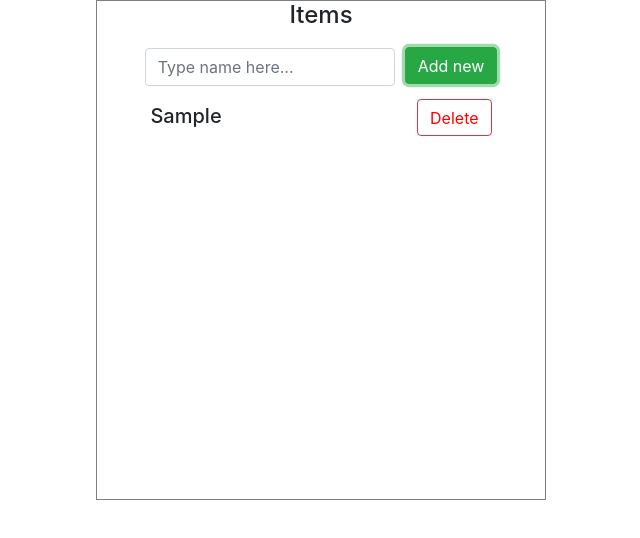
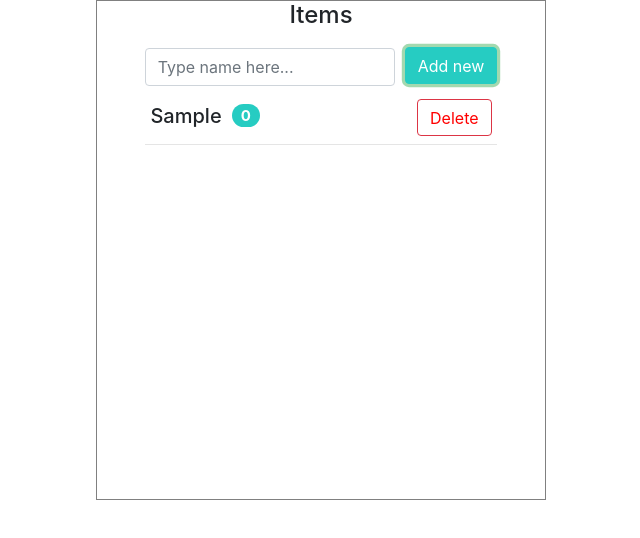
Before and after one commit to OlegBalabukh/diary-app, a React (Create React App) app: page / in a window 1280 px wide. Both pictures are taken after typing "Sample" into the empty fields and a click on the button "Add new". Shown: the top 538 px of the page, without its empty margins (319-959 px from the left). Built offline with nearby package versions, Linux system fonts and the light colour scheme.

Commit message:
finished List, added Task component

```diff
--- a/src/components/App/App.css
+++ b/src/components/App/App.css
@@ -4,17 +4,7 @@
   text-align: center;
 }
 
-/* .app-header {
-  display: flex;
-  flex-direction: column;
-  align-items: center;
-  justify-content: center;
-  font-size: calc(10px + 2vmin);
-} */
-
 .container {
-  display: flex;
-  flex-direction: column;
   width: 450px;
   height: 500px;
   overflow: auto;
--- a/src/components/App/App.js
+++ b/src/components/App/App.js
@@ -1,14 +1,14 @@
 import React from 'react';
 
 import './App.css';
-import TodoApp from '../List/List';
+import List from '../List/List';
 
 function App() {
   return (
     <div className="app">
       <header className="app-header">
       </header>
-      <TodoApp />
+      <List />
     </div>
   );
 }
--- /dev/null
+++ b/src/components/ColoredLine/ColoredLine.js
@@ -0,0 +1,15 @@
+import React from 'react';
+
+const ColoredLine = ({ color, width }) => (
+  <hr
+    style={{
+        backgroundColor: color,
+        height: 0.5,
+        width: width,
+        marginTop: 0,
+        marginBottom: 0
+    }}
+  />
+);
+
+export default ColoredLine;
--- /dev/null
+++ b/src/components/ColoredSquare/ColoredSquare.js
@@ -0,0 +1,15 @@
+import React from 'react';
+
+const ColoredSquare = ({ width, height, color }) => (
+  <div
+    style={{
+      position: "absolute",
+      backgroundColor: color,
+      height: height,
+      width: width,
+      margin: "0 0 0 -18px"
+    }}
+  />
+);
+
+export default ColoredSquare;
--- a/src/components/List/List.css
+++ b/src/components/List/List.css
@@ -3,40 +3,3 @@
   display: inline-flex;
   margin-top: 10px;
 }
-
-.btn {
-  margin-left: 10px;
-  height: 37px;
-  margin-bottom: 5px;
-}
-
-.btn-danger {
-  color: red;
-  background-color: white;
-  border-radius: 4px;
-  position: absolute;
-  right: 5px;
-}
-
-.btn-danger:hover {
-  color: white;
-  background-color: red;
-  -webkit-transition-duration: 0.3s; /* Safari */
-  transition-duration: 0.3s;
-}
-
-.item {
-  display: inline-flex;
-  height: 55px;
-  width: 84%;
-  position: relative;
-  padding-top: 10px;
-  padding-bottom: 10px;
-}
-
-h5 {
-  margin: 0;
-  padding: 5px;
-  text-align: left;
-  vertical-align: middle;
-}
--- a/src/components/List/List.js
+++ b/src/components/List/List.js
@@ -1,29 +1,39 @@
 import React, { useState } from 'react';
 
+import Task from '../Task/Task';
 import './List.css';
 
-const Items = () => {
+const List = () => {
   const [items, setItems] = useState([]);
   const [text, setText] = useState("");
 
-  const handleChange = (e) => {
-    setText(e.target.value);
+  const handleChange = ({ target: { value } }) => {
+    setText(value);
   }
 
   const handleSubmit = (e) => {
     e.preventDefault();
-    if (!text.length) {
-      return;
-    }
+    if (!text.length) return;
+
     const newItem = {
+      id: Date.now(),
       text: text,
-      id: Date.now()
+      isFocused: false
     };
     setItems([...items, newItem]);
     setText("");
   }
 
-  const deleteItem = (id) => {
+  const setActiveItem = (id) => {
+    setItems(items.map(item => {
+      item.id === id ?
+      item.isFocused = true :
+      item.isFocused = false;
+      return item;
+    }));
+  }
+
+  const removeItem = (id) => {
     setItems(items.filter(item => item.id !== id));
   }
 
@@ -43,18 +53,16 @@ const Items = () => {
           </button>
         </form>
         {items.map(item => (
-            <div key={item.id} className="item">
-              <h5>{item.text}</h5>
-              <button className="btn btn-danger"
-              onClick={() => {deleteItem(item.id)}}
-              >
-              Delete
-              </button>
-            </div>
-          ))}
+          <Task
+            key={item.id}
+            task={item}
+            removeTask={removeItem}
+            setActiveTask={setActiveItem}
+          />
+        ))}
       </div>
     </div>
   );
 }
 
-export default Items;
+export default List;
--- /dev/null
+++ b/src/components/Task/Task.css
@@ -0,0 +1,54 @@
+.btn {
+  margin-left: 10px;
+  height: 37px;
+  margin-bottom: 5px;
+}
+
+.btn-success, .btn-success:hover, .btn-success:focus, .btn-success:active, .btn-success.active {
+  color: white;
+  background-color: #26CCC2;
+  border-color: #26CCC2;
+  -webkit-transition-duration: 0.3s; /* Safari */
+  transition-duration: 0.3s;
+}
+
+.btn-danger {
+  color: red;
+  background-color: white;
+  border-radius: 4px;
+  position: absolute;
+  right: 5px;
+}
+
+.btn-danger:hover {
+  color: white;
+  background-color: red;
+  -webkit-transition-duration: 0.3s; /* Safari */
+  transition-duration: 0.3s;
+}
+
+.item {
+  display: inline-flex;
+  height: 55px;
+  width: 84%;
+  position: relative;
+  padding-top: 10px;
+  padding-bottom: 10px;
+  cursor: pointer;
+}
+
+h5 {
+  display: inline-flex;
+  width: 78%;
+  margin: 0;
+  padding: 5px;
+  text-align: left;
+  vertical-align: middle;
+}
+
+#comments {
+ margin-left: 10px;
+ background-color: #26CCC2;
+ color: white;
+ height: 23px;
+}
--- /dev/null
+++ b/src/components/Task/Task.js
@@ -0,0 +1,28 @@
+import React from 'react';
+
+import ColoredLine from '../ColoredLine/ColoredLine';
+import ColoredSquare from '../ColoredSquare/ColoredSquare';
+import './Task.css';
+
+const Task = ({ task: { id, text, isFocused}, removeTask, setActiveTask }) => (
+  <div className="itemBlock">
+    { isFocused && (
+      <ColoredSquare width="5px" height="55px" color="red" />
+    )}
+    <div className="item">
+      <h5 onClick={() => setActiveTask(id)} >
+        {text}
+        <p id="comments" className="badge badge-pill">0</p>
+      </h5>
+      <button
+        className="btn btn-danger"
+        onClick={() => removeTask(id)}
+      >
+        Delete
+      </button>
+    </div>
+    <ColoredLine width="84%" />
+  </div>
+);
+
+export default Task;
```
